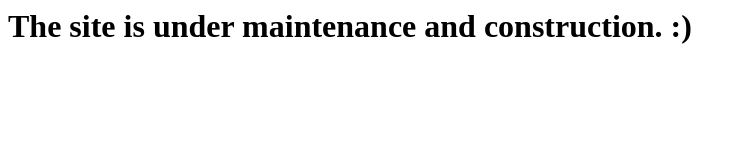
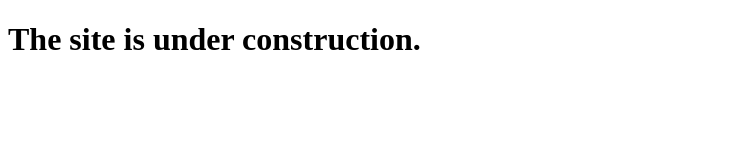
Before and after one commit to debdipdipto/srsaimun.github.io, a plain HTML site: page index.html in a window 1280 px wide. Shown: the whole page, without its empty margins (0-746 px from the left). Drawn offline with Linux system fonts and the light colour scheme.

Commit message:
Update index.html

```diff
--- a/index.html
+++ b/index.html
@@ -1 +1,9 @@
-<h1> The site is under maintenance and construction. :) </h1>
+<!DOCTYPE html>
+<html>
+<head>
+	<title>Shamim Reza Saimun</title>
+</head>
+<body>
+<h1>The site is under construction. </h1>
+</body>
+</html>
```
